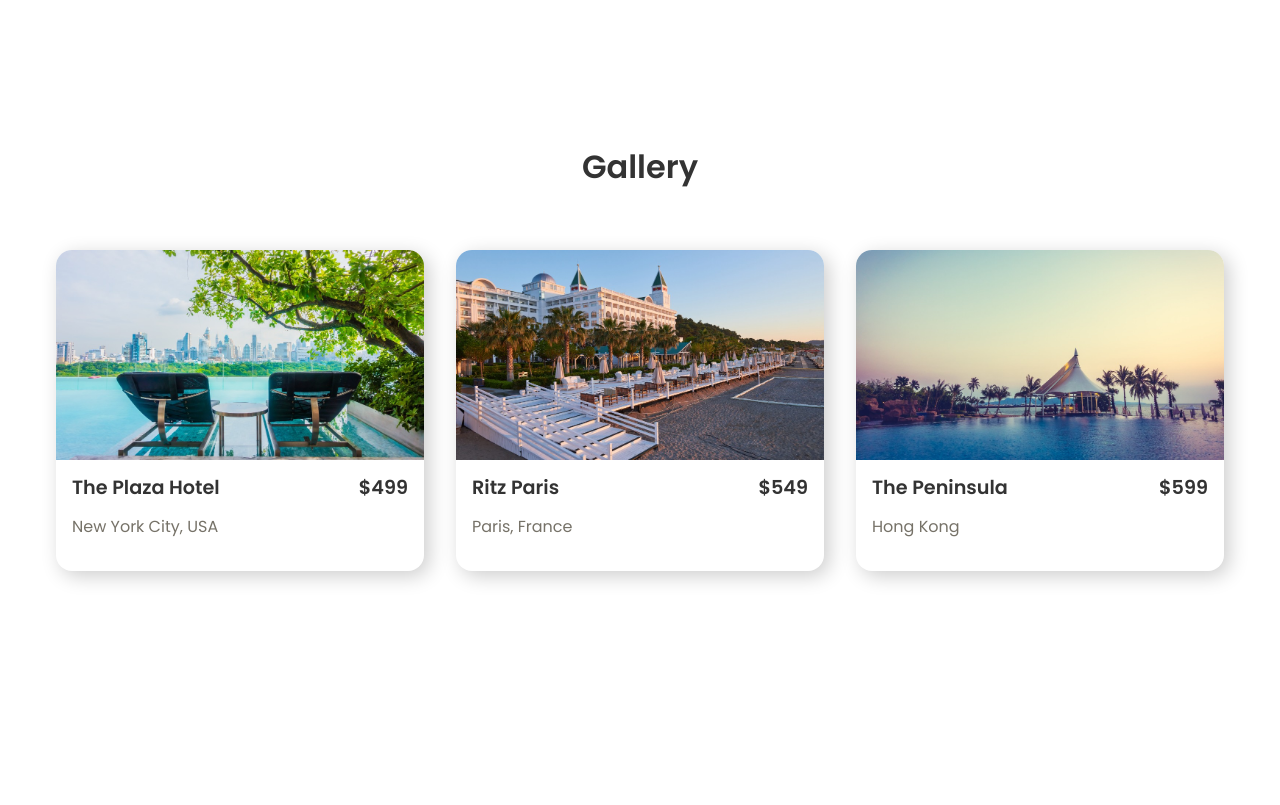
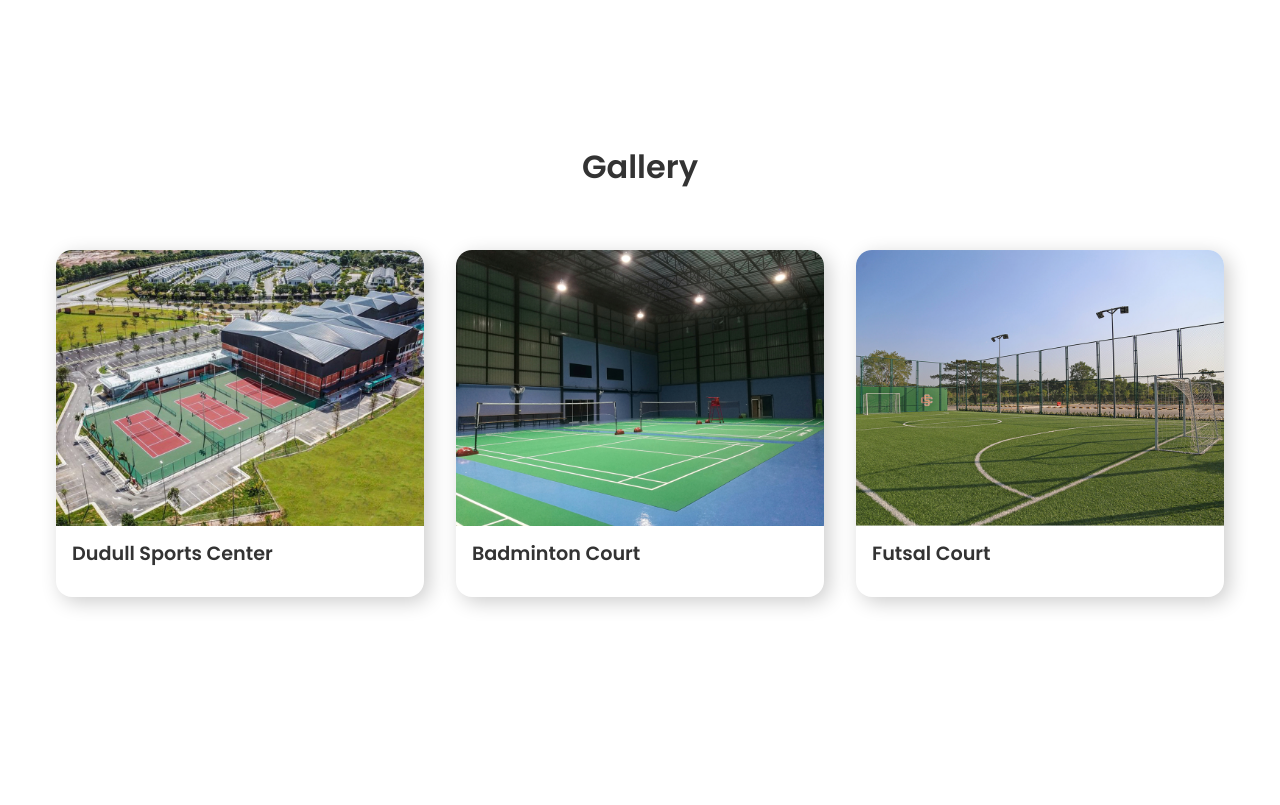
Before and after one commit to aabbdul/DudullSportCenter, a Flask app: page / in a window 1280 px wide. Shown: the part 2034-2839 px from the top of the page. Run offline with Flask 3, Linux system fonts and the light colour scheme; some libraries are stand-ins or nearby versions.

Commit message:
update img

```diff
--- a/templates/index.html
+++ b/templates/index.html
@@ -168,41 +168,35 @@
       <div class="popular__grid">
         <div class="popular__card">
           <img
-            src="{{ url_for('static', filename='assets/hotel-4.jpg') }}"
+            src="{{ url_for('static', filename='assets/dudulsportcenter.jpg') }}"
             alt="popular hotel"
           />
           <div class="popular__content">
             <div class="popular__card__header">
-              <h4>The Plaza Hotel</h4>
-              <h4>$499</h4>
+              <h4>Dudull Sports Center</h4>
             </div>
-            <p>New York City, USA</p>
           </div>
         </div>
         <div class="popular__card">
           <img
-            src="{{ url_for('static', filename='assets/hotel-5.jpg') }}"
+            src="{{ url_for('static', filename='assets/court.jpg') }}"
             alt="popular hotel"
           />
           <div class="popular__content">
             <div class="popular__card__header">
-              <h4>Ritz Paris</h4>
-              <h4>$549</h4>
+              <h4>Badminton Court</h4>
             </div>
-            <p>Paris, France</p>
           </div>
         </div>
         <div class="popular__card">
           <img
-            src="{{ url_for('static', filename='assets/hotel-6.jpg') }}"
+            src="{{ url_for('static', filename='assets/futsalcourt.jpg') }}"
             alt="popular hotel"
           />
           <div class="popular__content">
             <div class="popular__card__header">
-              <h4>The Peninsula</h4>
-              <h4>$599</h4>
+              <h4>Futsal Court</h4>
             </div>
-            <p>Hong Kong</p>
           </div>
         </div>
       </div>
```
Also changed, not shown: static/assets/court.jpg (added), static/assets/dudulsportcenter.jpg (added), static/assets/futsalcourt.jpg (added).
